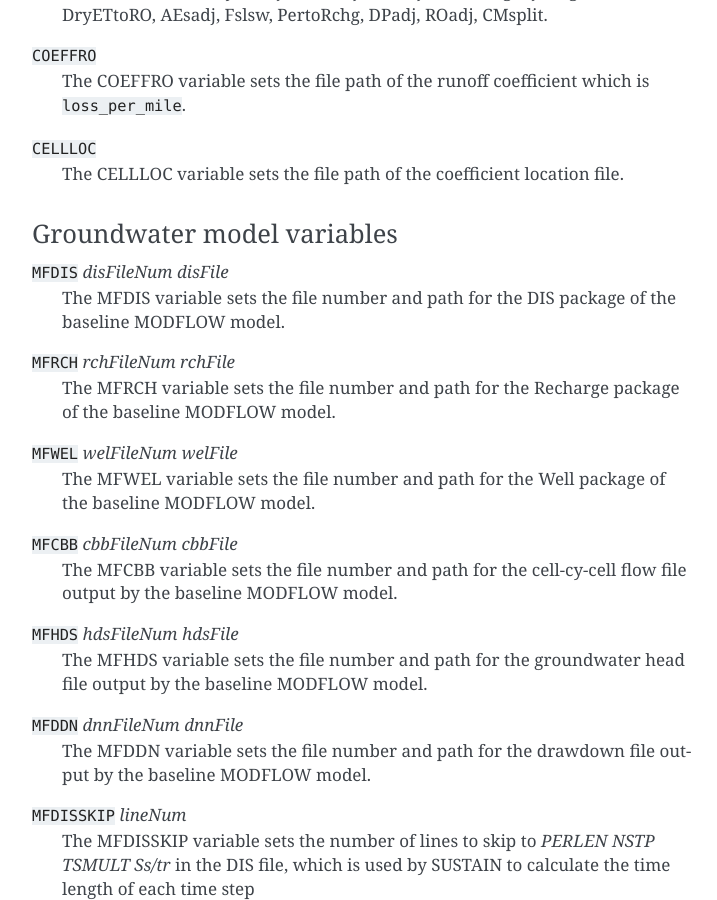
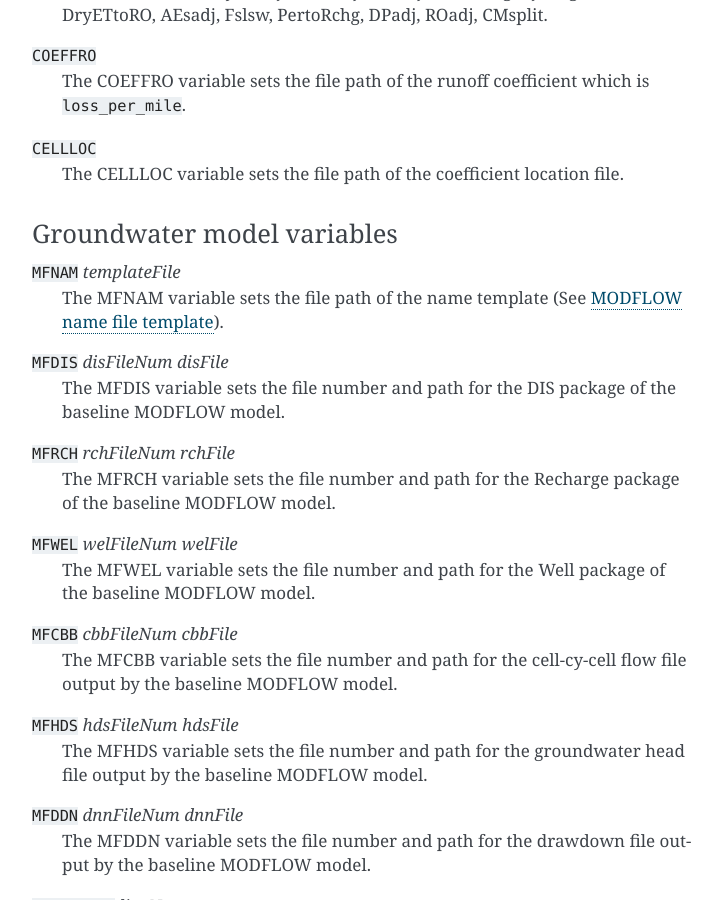
Before and after one commit to ougx/dnr-gui-sustain, a Sphinx documentation site: the page built from source/files/name.rst, in a window 1280 px wide and 900 px high, scrolled down 1935 px. Shown: the whole window, without its empty margins (388-1105 px from the left). Built offline with Sphinx 7.4.7, drawn with Linux system fonts in a browser that asks for light colours; pages that are not in the unit, such as notebooks, are missing from menus.

Commit message:
add MFNAM

```diff
--- a/source/files/mfname.rst
+++ b/source/files/mfname.rst
@@ -2,7 +2,7 @@
 ==========================
 
 This document is prepared for the readers with knowledge of MODFLOW to create the MODFLOW name file template used by ``SUSTAIN``.
-A MODFLOW name file template, *'mf_template.nam'*, should be placed in the master directory.
+A MODFLOW name file template should be specified in the SUSTAIN name file (See :doc:`../files/name`).
 The template is used to reconstruct the MODFLOW name file for the scenario run (with pumping/recharge changes).
 Note that this file should be constructed based on the original baseline MODFLOW name file with some packages being removed. All the file path is relative to the master directory.
 The changes in the scenario run are implemented through the MODFLOW ``Well`` package. Therefore, the template must **not** contain the Well package.
--- a/source/files/name.rst
+++ b/source/files/name.rst
@@ -86,6 +86,9 @@
 Groundwater model variables
 ^^^^^^^^^^^^^^^^^^^^^^^^^^^
 
+``MFNAM`` *templateFile*
+  The MFNAM variable sets the file path of the name template (See :doc:`../files/mfname`).
+
 ``MFDIS`` *disFileNum disFile*
   The MFDIS variable sets the file number and path for the DIS package of the baseline MODFLOW model.
 
@@ -111,7 +114,6 @@
 ``MFSDATE`` *startDate*
   The MFSDATE variable specifies the starting date of the MODFLOW simulation.
   It needs to be in the format ``YYYY-MM-DD`` such as 2001-01-01.
-
 
 ``MFDRY``
   The MFDRY sets the head value used by MODFLOW for a dry cell. This value can be identified in the `BAS` file.
```
